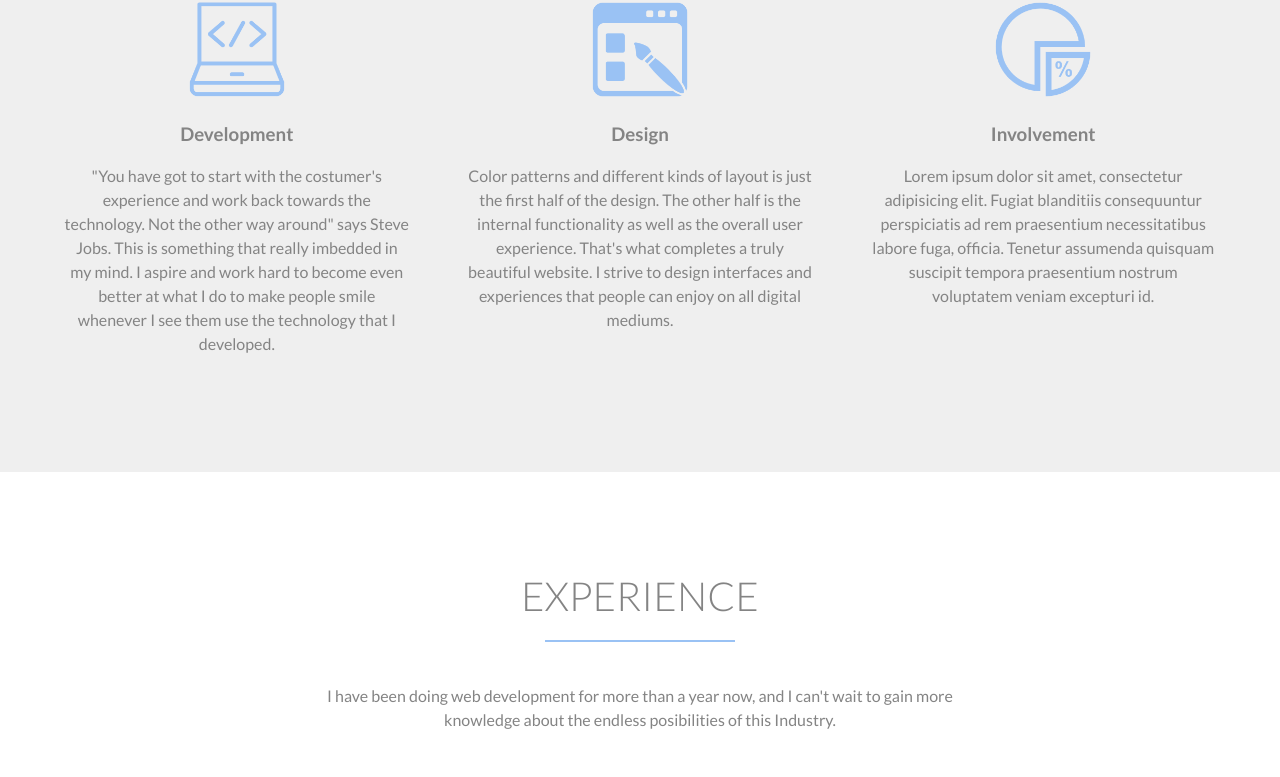
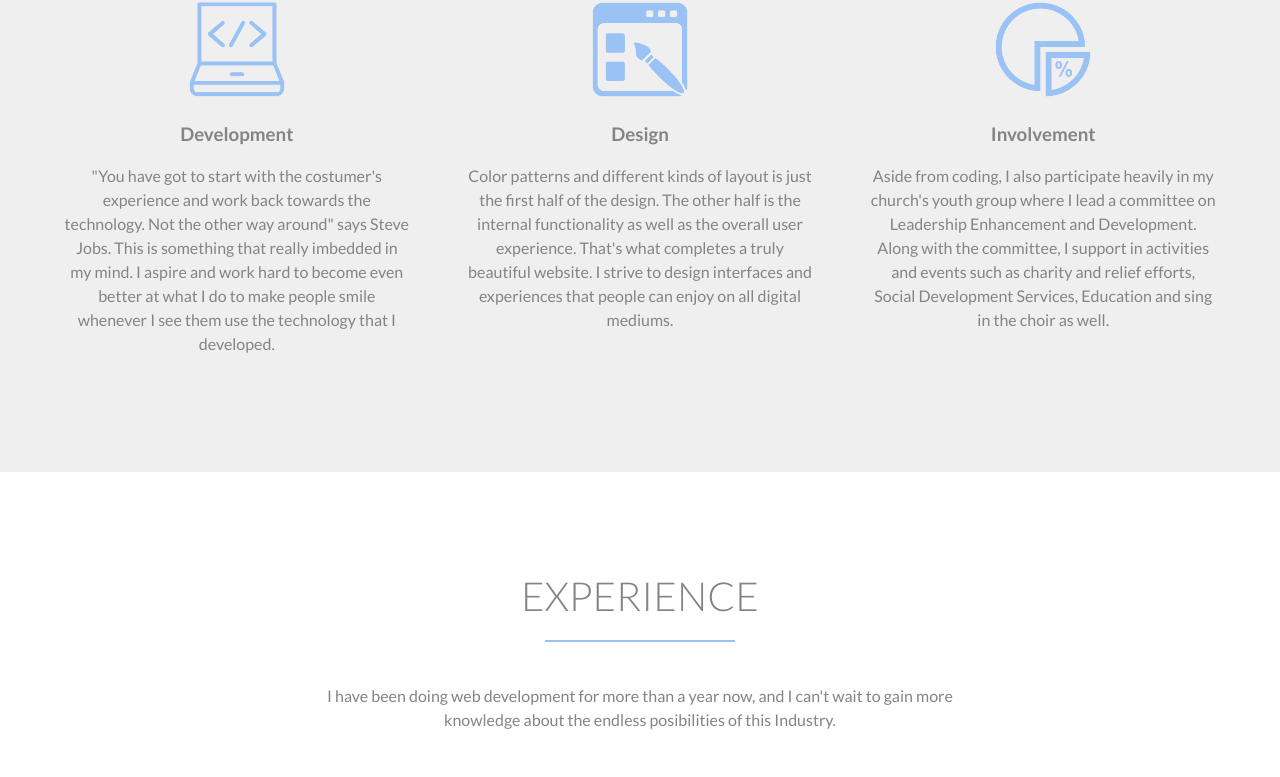
Before and after one commit to TerrenceArceo/portfolio-vs1, a plain HTML site: page index.html in a window 1280 px wide. Shown: the part 2167-2944 px from the top of the page. Drawn offline with Linux system fonts and the light colour scheme.

Commit message:
Update index.html

```diff
--- a/index.html
+++ b/index.html
@@ -79,7 +79,7 @@
                 <div class="involvement">
                     <img src="images/involvement.png" class="what-i-do__img" alt="">
                     <h3>Involvement</h3>
-                    <p>Lorem ipsum dolor sit amet, consectetur adipisicing elit. Fugiat blanditiis consequuntur perspiciatis ad rem praesentium necessitatibus labore fuga, officia. Tenetur assumenda quisquam suscipit tempora praesentium nostrum voluptatem veniam excepturi id.</p>
+                    <p>Aside from coding, I also participate heavily in  my church's youth group where I lead a committee on Leadership Enhancement and Development. Along with the committee, I support in activities and events such as charity and relief efforts, Social Development Services, Education and sing in the choir as well.</p>
                 </div>
             </div>
         </div>
```
